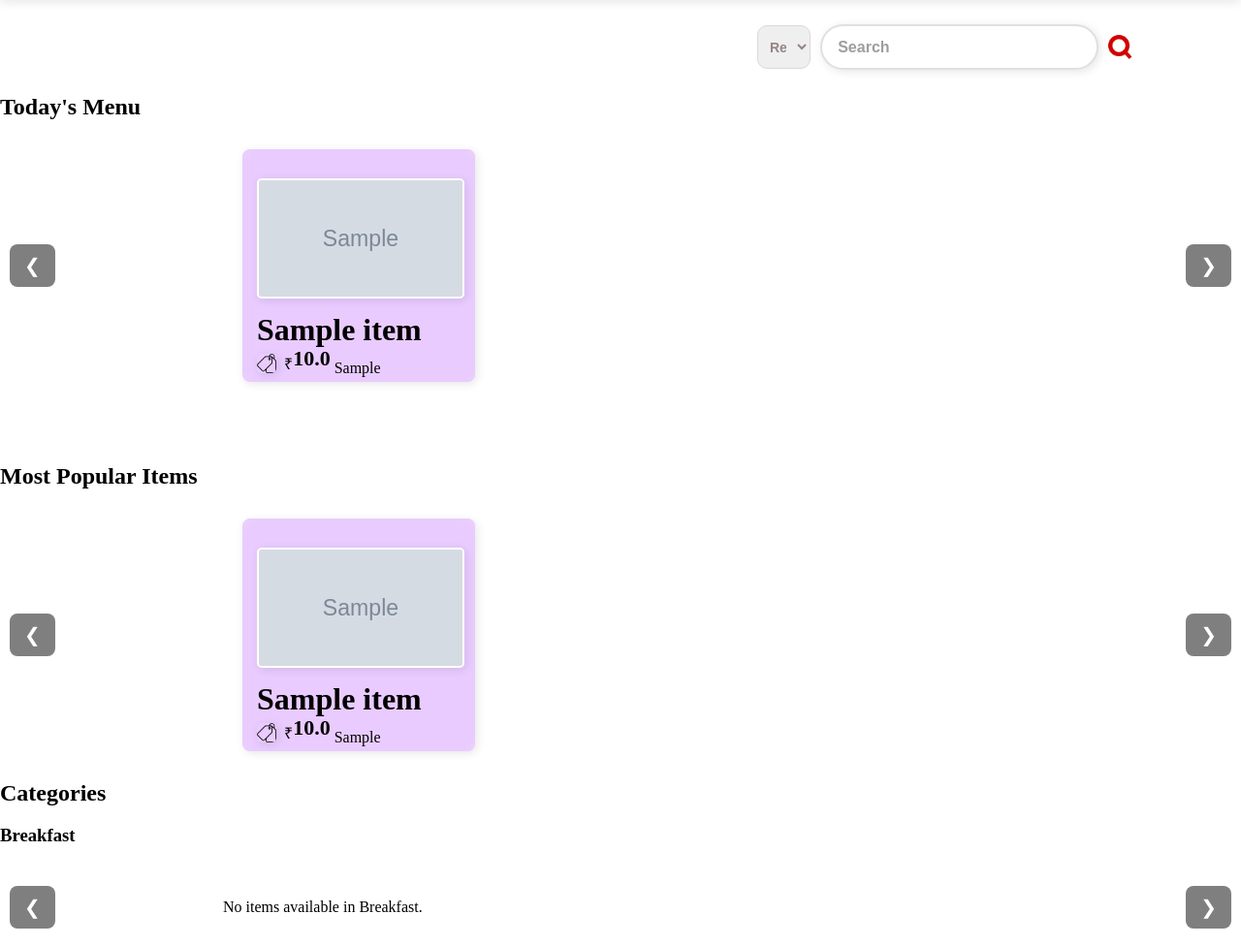
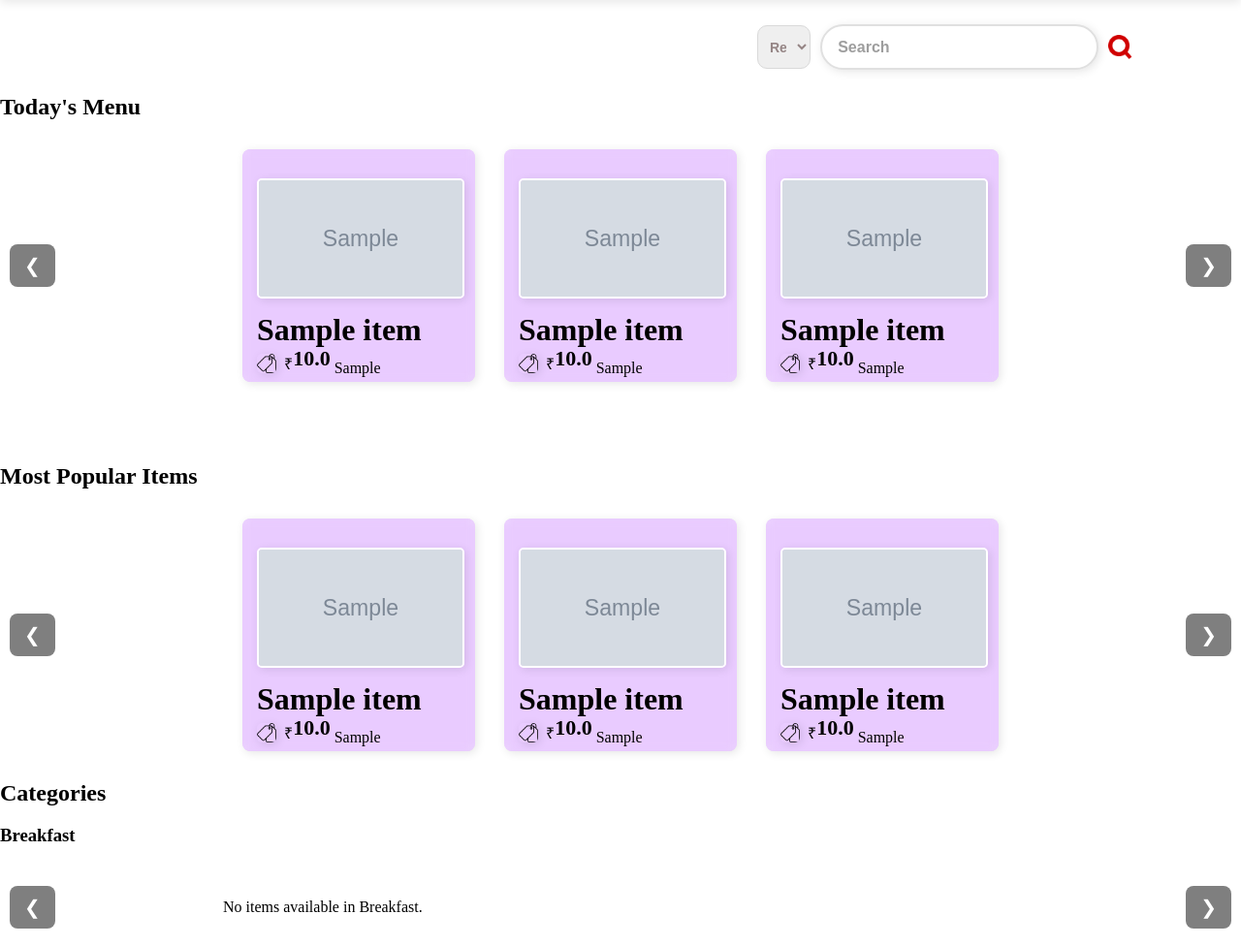
Before and after one commit to rajan083/HomeKitchen, a Flask app: page /dashboard in a window 1280 px wide. Shown: the part 130-1106 px from the top of the page at 97% size. Run offline with Flask 3, Linux system fonts and the light colour scheme; tables that the repository leaves empty hold one stand-in row (values such as "Sample post"); grey boxes marked "Sample" are stand-in pictures; one stand-in notice (Sample message) is shown.

Commit message:
refactor carousel functionality: update scroll functions for improved clarity and maintainability, implement looping behavior for carousels

```diff
--- a/templates/dashboard.html
+++ b/templates/dashboard.html
@@ -31,7 +31,7 @@
 
 <h2>Today's Menu</h2>
 <div class="carousel-container">
-    <button class="carousel-btn left" onclick="scrollCarousel('main', 'left')">&#10094;</button>
+    <button class="carousel-btn left" onclick="scrollCarousel_main('left')">&#10094;</button>
     <div class="carousel" id="main-carousel">
         {% if items %}
             {% for item in items %}
@@ -66,13 +66,13 @@
             <p>No items found.</p>
         {% endif %}
     </div>
-    <button class="carousel-btn right" onclick="scrollCarousel('main', 'right')">&#10095;</button>
+    <button class="carousel-btn right" onclick="scrollCarousel_main('right')">&#10095;</button>
 </div>
 <br><br><br>
 
 <h2>Most Popular Items</h2>
 <div class="carousel-container">
-    <button class="carousel-btn left" onclick="scrollCarousel('popular', 'left')">&#10094;</button>
+    <button class="carousel-btn left" onclick="scrollCarousel_popular('left')">&#10094;</button>
     <div class="carousel" id="popular-carousel">
         {% if popular_items %}
             {% for item in popular_items %}
@@ -107,7 +107,7 @@
             <p>No popular items found.</p>
         {% endif %}
     </div>
-    <button class="carousel-btn right" onclick="scrollCarousel('popular', 'right')">&#10095;</button>
+    <button class="carousel-btn right" onclick="scrollCarousel_popular('right')">&#10095;</button>
 </div>
 
 
@@ -115,7 +115,7 @@
 {% for category, items in categorized_items.items() %}
     <h3>{{ category }}</h3>
     <div class="carousel-container">
-        <button class="carousel-btn left" onclick="scrollCarousel('{{ category|replace(' ', '_') }}', 'left')">&#10094;</button>
+        <button class="carousel-btn left" onclick="scrollCarousel_{{ category|replace(' ', '_') }}('left')">&#10094;</button>
         <div class="carousel" id="{{ category|replace(' ', '_') }}-carousel">
             {% if items %}
                 {% for item in items %}
@@ -146,14 +146,14 @@
                 <p>No items available in {{category}}.</p>
             {% endif %}
         </div>
-        <button class="carousel-btn right" onclick="scrollCarousel('{{ category|replace(' ', '_') }}', 'right')">&#10095;</button>
+        <button class="carousel-btn right" onclick="scrollCarousel_{{ category|replace(' ', '_') }}('right')">&#10095;</button>
     </div>
 {% endfor %}
 
 
 <h2>Our Vendors</h2><br>
 <div class="carousel-container">
-    <button class="carousel-btn left" onclick="scrollCarousel('vendors', 'left')">&#10094;</button>
+    <button class="carousel-btn left" onclick="scrollCarousel_vendors('left')">&#10094;</button>
     <div class="carousel" id="vendors-carousel">
         {% for user in users %}
             {% if user.role == 'vendor' %}
@@ -178,33 +178,77 @@
             {% endif %}
         {% endfor %}
     </div>
-    <button class="carousel-btn right" onclick="scrollCarousel('vendors', 'right')">&#10095;</button>
+    <button class="carousel-btn right" onclick="scrollCarousel_vendors('right')">&#10095;</button>
 </div>
 
 <script>
-    function scrollCarousel(carouselId, direction) {
-        let carousel;
+    function initLoopingCarousel(carouselId) {
+        const carousel = document.getElementById(carouselId + '-carousel');
 
-        if (carouselId && direction) {
-            // For specific carousel
-            carousel = document.getElementById(carouselId + '-carousel');
-        } else if (!direction) {
-            // Old-style call with just direction
-            direction = carouselId;
-            carousel = document.querySelector('.carousel');
-        } else {
-            // Fallback to main carousel
-            carousel = document.querySelector('.carousel');
-        }
+        if (!carousel) return;
 
-        const scrollAmount = 300; // Adjust based on item width
+        const existingItems = carousel.querySelectorAll('.carousel-item');
+        if (existingItems.length < 1) return;
 
-        if (direction === 'left') {
-            carousel.scrollBy({ left: -scrollAmount, behavior: 'smooth' });
-        } else {
-            carousel.scrollBy({ left: scrollAmount, behavior: 'smooth' });
-        }
+        const itemWidth = existingItems[0].offsetWidth;
+
+        // Clear previous clones if any (prevent duplication on reload)
+        carousel.innerHTML = '';
+        existingItems.forEach(item => {
+            carousel.appendChild(item.cloneNode(true));
+        });
+
+        // Re-query items
+        const items = carousel.querySelectorAll('.carousel-item');
+        const firstItem = items[0].cloneNode(true);
+        const lastItem = items[items.length - 1].cloneNode(true);
+
+        // Clone logic
+        carousel.insertBefore(lastItem, items[0]); // Add clone of last item at the start
+        carousel.appendChild(firstItem); // Add clone of first item at the end
+
+        // Set initial position
+        carousel.scrollLeft = itemWidth;
+
+        // Attach scrolling logic
+        window['scrollCarousel_' + carouselId] = function (direction) {
+            const scrollAmount = itemWidth;
+
+            if (direction === 'left') {
+                carousel.scrollBy({ left: -scrollAmount, behavior: 'smooth' });
+            } else {
+                carousel.scrollBy({ left: scrollAmount, behavior: 'smooth' });
+            }
+
+            // Looping scroll fix
+            setTimeout(() => {
+                const currentScroll = carousel.scrollLeft;
+                const maxScroll = itemWidth * (items.length + 1); // +1 for added clone
+
+                if (currentScroll <= 0) {
+                    carousel.scrollLeft = itemWidth * items.length;
+                } else if (currentScroll >= maxScroll) {
+                    carousel.scrollLeft = itemWidth;
+                }
+            }, 400); // Same as scroll animation duration
+        };
     }
+
+    document.addEventListener('DOMContentLoaded', function () {
+        const carousels = ['main', 'popular', 'vendors'{% for category in categorized_items %}, '{{ category|replace(' ', '_') }}'{% endfor %}];
+
+        carousels.forEach(id => {
+            initLoopingCarousel(id);
+
+            // Prevent multiple intervals
+            if (!window[`_${id}_intervalSet`]) {
+                setInterval(() => {
+                    window['scrollCarousel_' + id]('right');
+                }, 5000);
+                window[`_${id}_intervalSet`] = true;
+            }
+        });
+    });
 </script>
 
 
```
